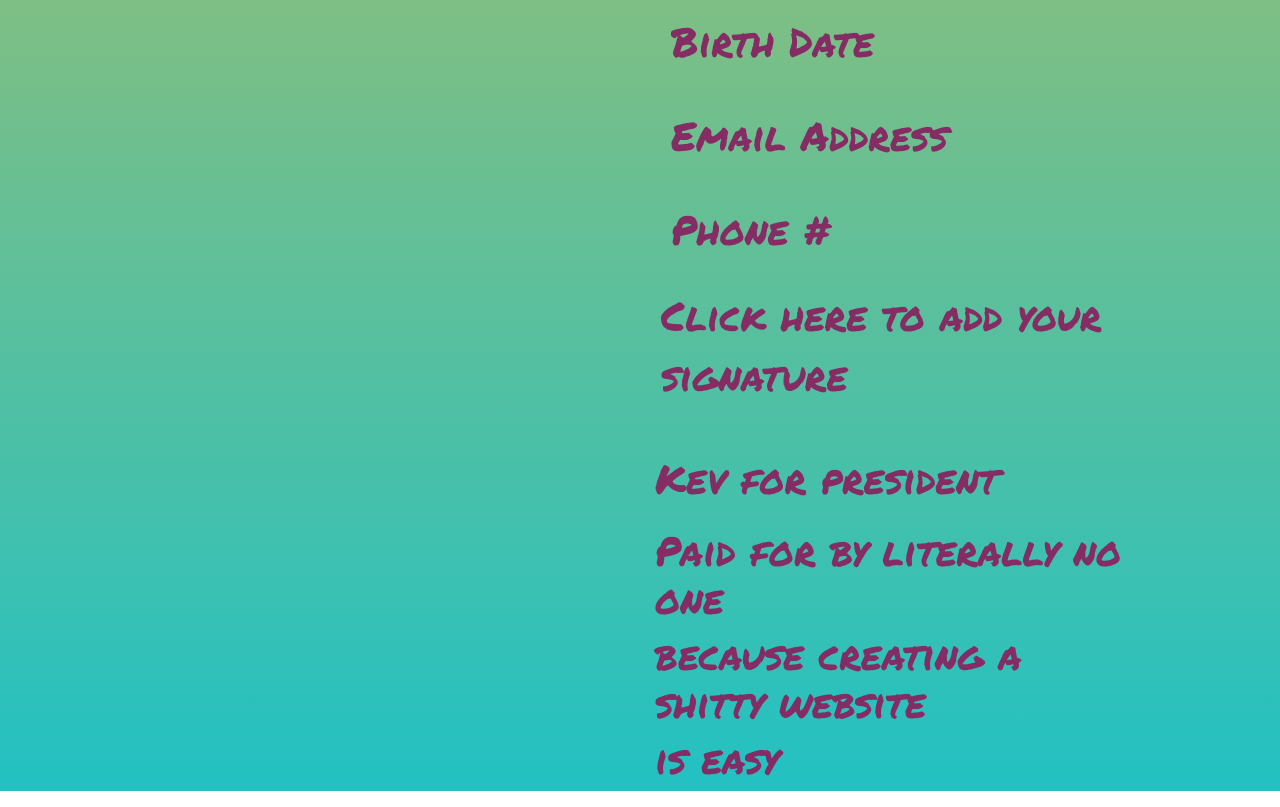
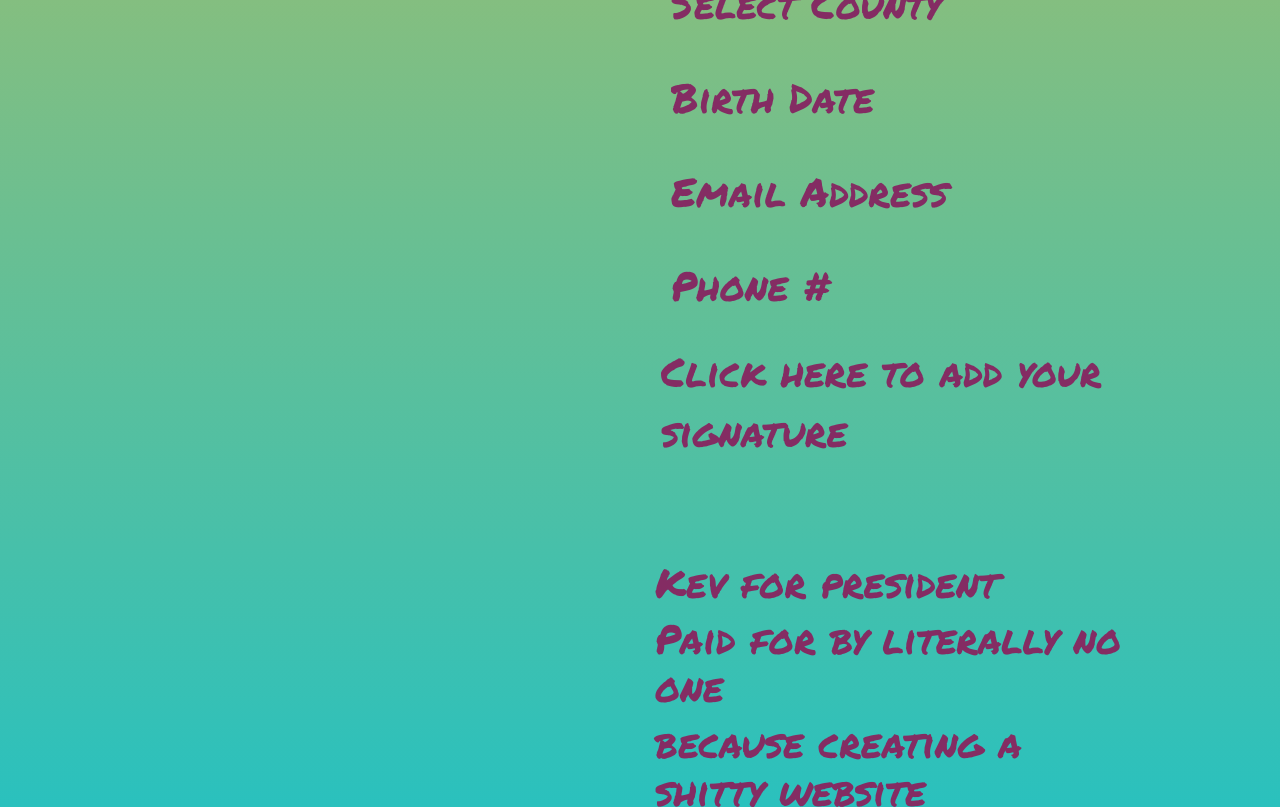
Before and after one commit to Kmagameguy/kevin2020, a plain HTML site: page index.html in a window 1280 px wide. Shown: the part 1087-1894 px from the top of the page. Drawn offline with nearby package versions, Linux system fonts and the light colour scheme.

Commit message:
More Blank Space
Signed-off-by: Kmagameguy <kmagameboy@gmail.com>

```diff
--- a/index.html
+++ b/index.html
@@ -32,6 +32,7 @@
                     <h1>on the</h1>
                     <h1>Virginia</h1>
                     <h1>ballot</h1>
+                    <div class="py-4"></div>
                     <form class="mb-5">
                         <div class="form-group mt-4">
                             <input type="text" class="form-control form-control-lg bg-transparent" placeholder="First Name">
@@ -216,7 +217,8 @@
                             <button id="submit-ballot" class="bg-transparent text-left">Click here to add your signature</button>
                         </div>
                     </form>
-                    <h1 class="my-4">Kev for president</h1>
+                    <div class="py-4"></div>
+                    <h1>Kev for president</h1>
                     <h1>Paid for by literally no one</h1>
                     <h1>because creating a shitty website</h1>
                     <h1>is easy</h1>
```
